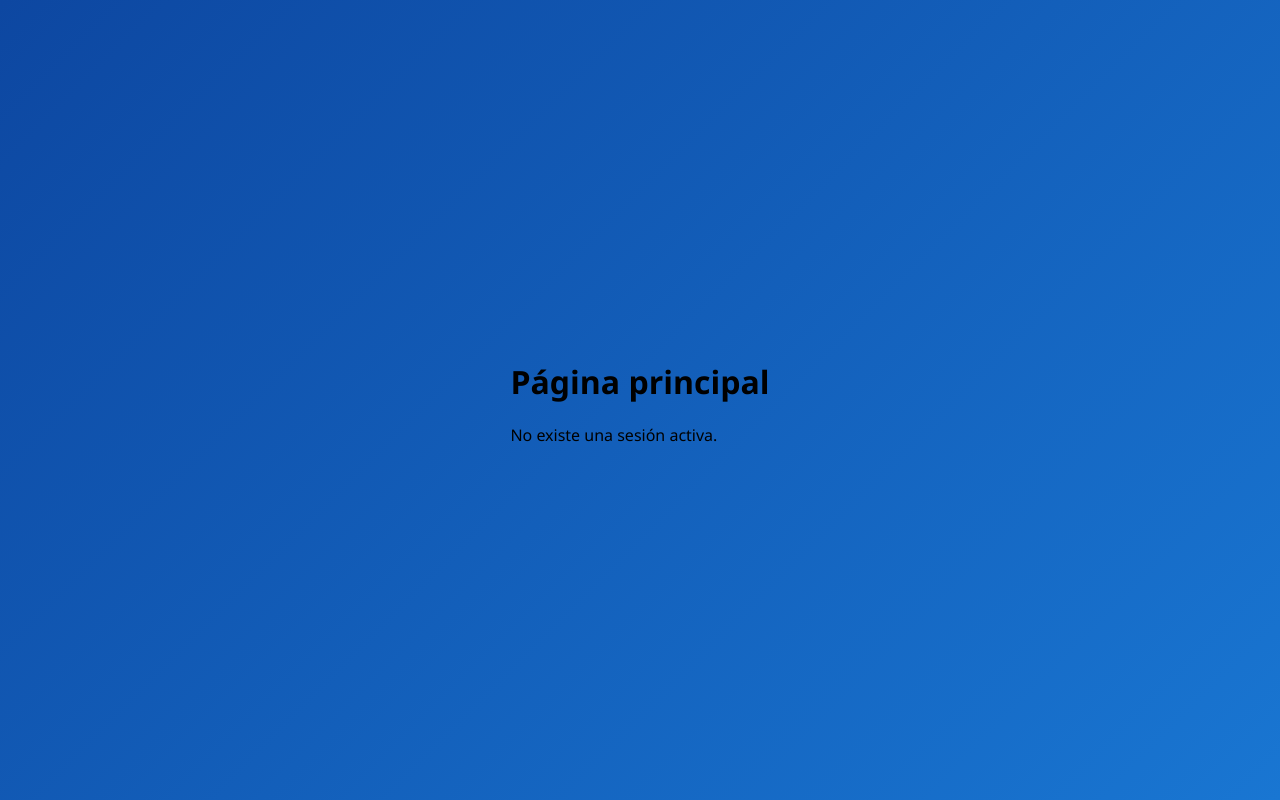
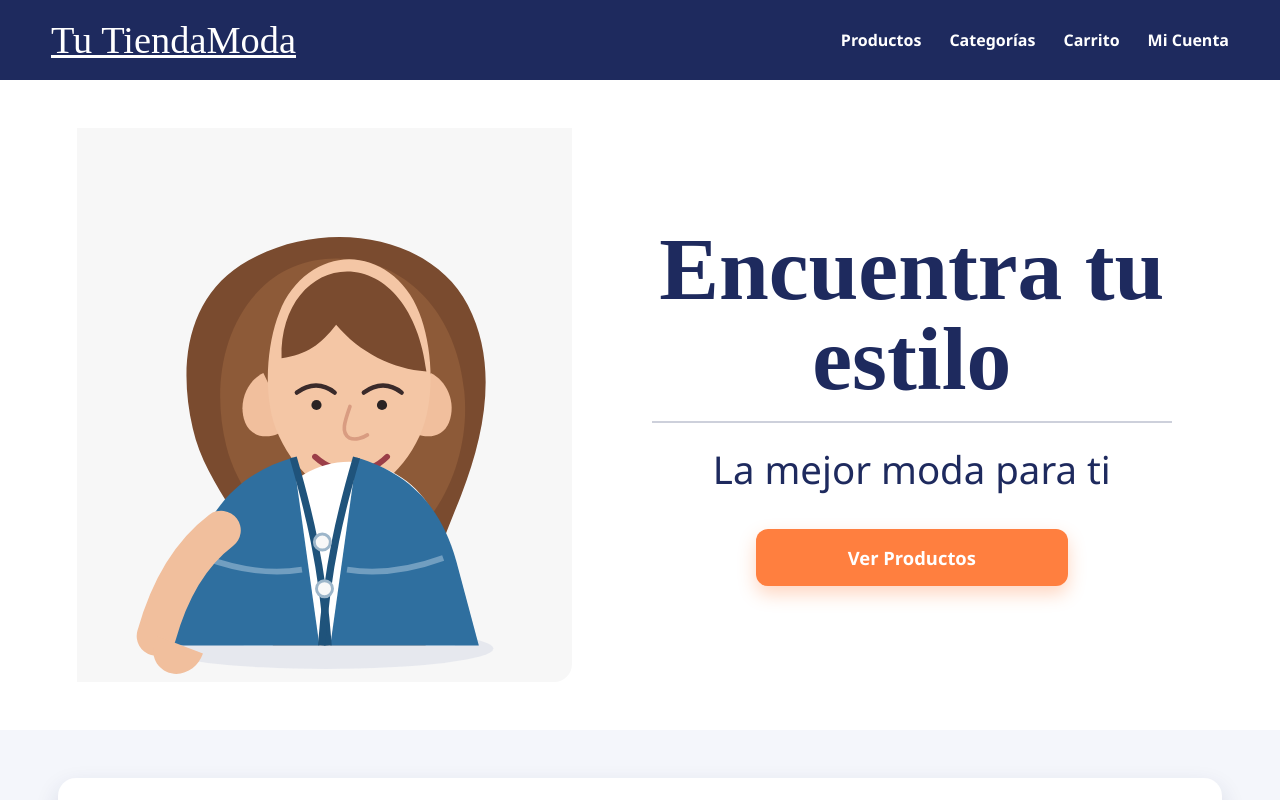
Before and after one commit to gardeazabalsiles/web-tienda, a React (Vite) app: page / in a window 1280 px wide. Built offline with nearby package versions, Linux system fonts and the light colour scheme.

Commit message:
Add fashion hero and product form

```diff
--- a/src/components/auth/LoginForm.tsx
+++ b/src/components/auth/LoginForm.tsx
@@ -11,7 +11,7 @@ interface LoginFormProps {
 
 
 function LoginForm({ error, onSubmit }: LoginFormProps) {
-  const [carnet, setCarnet] = useState("");
+  const [email, setEmail] = useState("");
   const [password, setPassword] = useState("");
 
 
@@ -19,16 +19,16 @@ function LoginForm({ error, onSubmit }: LoginFormProps) {
     event.preventDefault();
 
 
-    const normalizedCarnet = carnet.trim();
+    const normalizedEmail = email.trim();
 
 
-    if (!normalizedCarnet || !password) {
+    if (!normalizedEmail || !password) {
       return;
     }
 
 
     onSubmit({
-      carnet: normalizedCarnet,
+      email: normalizedEmail,
       password,
     });
   };
@@ -40,17 +40,17 @@ function LoginForm({ error, onSubmit }: LoginFormProps) {
 
 
       <div>
-        <label htmlFor="carnet">Carnet de identidad</label>
+        <label htmlFor="email">Email</label>
 
 
         <input
-          id="carnet"
-          name="carnet"
-          type="text"
-          value={carnet}
-          onChange={(event) => setCarnet(event.target.value)}
-          placeholder="Ingrese su carnet"
-          autoComplete="username"
+          id="email"
+          name="email"
+          type="email"
+          value={email}
+          onChange={(event) => setEmail(event.target.value)}
+          placeholder="Ingrese su email"
+          autoComplete="email"
           required
         />
       </div>
--- a/src/data/users.json
+++ b/src/data/users.json
@@ -1,16 +1,20 @@
 [
   {
     "id": "user-1",
-    "name": "Administrador",
-    "carnet": "1234567",
-    "password": "admin123",
-    "role": "ADMIN"
+    "nombre": "Administrador",
+    "email": "admin@tienda.com",
+    "contraseña": "admin123",
+    "rol": "ADMIN",
+    "direccion": "Av. Principal 123",
+    "telefono": "70000001"
   },
   {
     "id": "user-2",
-    "name": "Usuario de prueba",
-    "carnet": "1234",
-    "password": "hola",
-    "role": "USUARIO"
+    "nombre": "Usuario de prueba",
+    "email": "usuario@tienda.com",
+    "contraseña": "hola",
+    "rol": "USUARIO",
+    "direccion": "Calle Secundaria 456",
+    "telefono": "70000002"
   }
 ]
--- /dev/null
+++ b/src/pages/HomePage.css
@@ -0,0 +1,255 @@
+.home-page {
+  position: fixed;
+  inset: 0;
+  min-height: 100vh;
+  width: 100%;
+  overflow: auto;
+  background: #f4f6fb;
+  color: #1e2a5e;
+}
+
+.home-navbar {
+  display: flex;
+  align-items: center;
+  justify-content: space-between;
+  gap: 32px;
+  width: 100%;
+  padding: 18px 48px;
+  background: #1e2a5e;
+  border: 3px solid #1e2a5e;
+  box-sizing: border-box;
+}
+
+.home-navbar__brand {
+  color: #ffffff;
+  font-family: "Brush Script MT", "Brush Script Std", cursive;
+  font-size: 2.4rem;
+  line-height: 1;
+  white-space: nowrap;
+}
+
+.home-navbar__links {
+  display: flex;
+  align-items: center;
+  gap: 28px;
+  margin: 0;
+  padding: 0;
+  list-style: none;
+}
+
+.home-navbar__link {
+  color: #ffffff;
+  font-size: 1rem;
+  font-weight: 700;
+  text-decoration: none;
+  text-transform: capitalize;
+}
+
+.home-navbar__link:hover,
+.home-navbar__link:focus-visible {
+  text-decoration: underline;
+  text-underline-offset: 6px;
+}
+
+.home-content {
+  width: min(920px, calc(100% - 32px));
+  margin: 48px auto;
+  padding: 32px;
+  background: #ffffff;
+  border-radius: 18px;
+  box-shadow: 0 10px 25px rgba(30, 42, 94, 0.14);
+}
+
+.home-content__logout {
+  max-width: 220px;
+  margin-top: 16px;
+}
+
+@media (max-width: 720px) {
+  .home-navbar {
+    flex-direction: column;
+    align-items: flex-start;
+    padding: 18px 24px;
+  }
+
+  .home-navbar__links {
+    flex-wrap: wrap;
+    gap: 16px;
+  }
+}
+
+.home-hero {
+  display: grid;
+  grid-template-columns: minmax(280px, 44%) 1fr;
+  align-items: center;
+  gap: 48px;
+  padding: 48px clamp(24px, 6vw, 96px);
+  background: #ffffff;
+}
+
+.home-hero__image-wrapper {
+  align-self: stretch;
+  min-height: 360px;
+  overflow: hidden;
+  border-radius: 0 0 18px 0;
+}
+
+.home-hero__image {
+  width: 100%;
+  height: 100%;
+  min-height: 360px;
+  object-fit: cover;
+  object-position: center top;
+  display: block;
+}
+
+.home-hero__text {
+  color: #1e2a5e;
+  text-align: center;
+}
+
+.home-hero__text h1 {
+  margin: 0;
+  font-family: "Brush Script MT", "Brush Script Std", cursive;
+  font-size: clamp(3rem, 7vw, 5.8rem);
+  line-height: 1;
+}
+
+.home-hero__divider {
+  width: min(520px, 100%);
+  height: 2px;
+  margin: 18px auto 20px;
+  background: rgba(30, 42, 94, 0.22);
+}
+
+.home-hero__text p {
+  margin: 0 0 34px;
+  color: #1e2a5e;
+  font-size: clamp(1.5rem, 3vw, 2.4rem);
+}
+
+.home-hero__button,
+.product-form__button {
+  display: inline-flex;
+  align-items: center;
+  justify-content: center;
+  width: auto;
+  min-width: 240px;
+  padding: 16px 36px;
+  background: #ff7f3f;
+  color: #ffffff;
+  border: none;
+  border-radius: 12px;
+  box-shadow: 0 8px 18px rgba(255, 127, 63, 0.32);
+  font-size: 1.15rem;
+  font-weight: 800;
+  text-decoration: none;
+  cursor: pointer;
+}
+
+.home-hero__button:hover,
+.home-hero__button:focus-visible,
+.product-form__button:hover,
+.product-form__button:focus-visible {
+  background: #f46f2b;
+  transform: translateY(-2px);
+}
+
+.products-section {
+  width: min(1100px, calc(100% - 32px));
+  margin: 48px auto 0;
+  padding: 32px;
+  background: #ffffff;
+  border-radius: 18px;
+  box-shadow: 0 10px 25px rgba(30, 42, 94, 0.14);
+}
+
+.products-section__eyebrow {
+  margin: 0 0 8px;
+  color: #ff7f3f;
+  font-weight: 800;
+  text-transform: uppercase;
+  letter-spacing: 0.08em;
+}
+
+.products-section h2 {
+  margin-top: 0;
+  color: #1e2a5e;
+}
+
+.product-form {
+  display: grid;
+  grid-template-columns: repeat(3, minmax(160px, 1fr)) auto;
+  align-items: end;
+  gap: 16px;
+  width: 100%;
+  max-width: none;
+  padding: 0;
+  background: transparent;
+  border-radius: 0;
+  box-shadow: none;
+}
+
+.product-form label {
+  grid-row: 1;
+  margin-bottom: -8px;
+}
+
+.product-form input,
+.product-form__button {
+  grid-row: 2;
+}
+
+.product-list {
+  display: grid;
+  grid-template-columns: repeat(auto-fit, minmax(220px, 1fr));
+  gap: 16px;
+  margin-top: 28px;
+}
+
+.product-card,
+.product-list__empty {
+  padding: 18px;
+  border: 1px solid rgba(30, 42, 94, 0.14);
+  border-radius: 14px;
+  background: #f8f9fd;
+}
+
+.product-card h3 {
+  margin: 0 0 8px;
+  color: #1e2a5e;
+}
+
+.product-card p {
+  margin: 0 0 12px;
+}
+
+.product-card strong {
+  color: #ff7f3f;
+}
+
+.product-list__empty {
+  grid-column: 1 / -1;
+  margin: 0;
+}
+
+@media (max-width: 900px) {
+  .home-hero {
+    grid-template-columns: 1fr;
+    gap: 28px;
+  }
+
+  .product-form {
+    grid-template-columns: 1fr;
+  }
+
+  .product-form label,
+  .product-form input,
+  .product-form__button {
+    grid-row: auto;
+  }
+
+  .product-form label {
+    margin-bottom: -8px;
+  }
+}
--- a/src/pages/HomePage.tsx
+++ b/src/pages/HomePage.tsx
@@ -1,12 +1,27 @@
+import { useState } from "react";
+import type { FormEventHandler } from "react";
 import { useNavigate } from "react-router-dom";
 
 
 import { authRepository } from "../repositories/authRepository";
+import "./HomePage.css";
+
+
+interface Product {
+  id: number;
+  name: string;
+  category: string;
+  price: string;
+}
 
 
 function HomePage() {
   const navigate = useNavigate();
   const user = authRepository.getCurrentUser();
+  const [products, setProducts] = useState<Product[]>([]);
+  const [productName, setProductName] = useState("");
+  const [productCategory, setProductCategory] = useState("");
+  const [productPrice, setProductPrice] = useState("");
 
 
   const handleLogout = () => {
@@ -15,25 +30,179 @@ function HomePage() {
   };
 
 
+  const handleAddProduct: FormEventHandler<HTMLFormElement> = (event) => {
+    event.preventDefault();
+
+
+    const name = productName.trim();
+    const category = productCategory.trim();
+    const price = productPrice.trim();
+
+
+    if (!name || !category || !price) {
+      return;
+    }
+
+
+    setProducts((currentProducts) => [
+      ...currentProducts,
+      {
+        id: Date.now(),
+        name,
+        category,
+        price,
+      },
+    ]);
+    setProductName("");
+    setProductCategory("");
+    setProductPrice("");
+  };
+
+
   return (
-    <main>
+    <main className="home-page">
+      <nav className="home-navbar" aria-label="Navegación principal">
+        <a className="home-navbar__brand" href="/">
+          Tu TiendaModa
+        </a>
+
+
+        <ul className="home-navbar__links">
+          <li>
+            <a className="home-navbar__link" href="#productos">
+              Productos
+            </a>
+          </li>
+          <li>
+            <a className="home-navbar__link" href="#categorias">
+              Categorías
+            </a>
+          </li>
+          <li>
+            <a className="home-navbar__link" href="#carrito">
+              Carrito
+            </a>
+          </li>
+          <li>
+            <a className="home-navbar__link" href="#mi-cuenta">
+              Mi cuenta
+            </a>
+          </li>
+        </ul>
+      </nav>
+
+
+      <section className="home-hero">
+        <div className="home-hero__image-wrapper">
+          <img
+            className="home-hero__image"
+            src="/images/hero-woman.svg"
+            alt="Mujer sonriendo con chaqueta de jean"
+          />
+        </div>
+
+
+        <div className="home-hero__text">
+          <h1>Encuentra tu estilo</h1>
+          <div className="home-hero__divider" />
+          <p>La mejor moda para ti</p>
+          <a className="home-hero__button" href="#productos">
+            Ver Productos
+          </a>
+        </div>
+      </section>
+
+
+      <section className="products-section" id="productos">
+        <div>
+          <p className="products-section__eyebrow">Productos</p>
+          <h2>Agrega productos a tu tienda</h2>
+        </div>
+
+
+        <form className="product-form" onSubmit={handleAddProduct}>
+          <label htmlFor="product-name">Nombre del producto</label>
+          <input
+            id="product-name"
+            type="text"
+            value={productName}
+            onChange={(event) => setProductName(event.target.value)}
+            placeholder="Ej. Chaqueta denim"
+            required
+          />
+
+
+          <label htmlFor="product-category">Categoría</label>
+          <input
+            id="product-category"
+            type="text"
+            value={productCategory}
+            onChange={(event) => setProductCategory(event.target.value)}
+            placeholder="Ej. Moda mujer"
+            required
+          />
+
+
+          <label htmlFor="product-price">Precio</label>
+          <input
+            id="product-price"
+            type="text"
+            value={productPrice}
+            onChange={(event) => setProductPrice(event.target.value)}
+            placeholder="Ej. 120 Bs"
+            required
+          />
+
+
+          <button className="product-form__button" type="submit">
+            Agregar producto
+          </button>
+        </form>
+
+
+        <div className="product-list" aria-live="polite">
+          {products.length > 0 ? (
+            products.map((product) => (
+              <article className="product-card" key={product.id}>
+                <h3>{product.name}</h3>
+                <p>{product.category}</p>
+                <strong>{product.price}</strong>
+              </article>
+            ))
+          ) : (
+            <p className="product-list__empty">
+              Aún no agregaste productos. Usa el formulario para comenzar.
+            </p>
+          )}
+        </div>
+      </section>
+
+
+      <section className="home-content" id="mi-cuenta">
         <h1>Página principal</h1>
 
 
         {user ? (
           <>
-          <p>Bienvenido, {user.name}</p>
-          <p>Carnet: {user.carnet}</p>
-          <p>Rol: {user.role}</p>
+            <p>Bienvenido, {user.nombre}</p>
+            <p>Email: {user.email}</p>
+            <p>Rol: {user.rol}</p>
+            <p>Dirección: {user.direccion}</p>
+            <p>Teléfono: {user.telefono}</p>
 
 
-          <button type="button" onClick={handleLogout}>
+            <button
+              className="home-content__logout"
+              type="button"
+              onClick={handleLogout}
+            >
               Cerrar sesión
             </button>
           </>
         ) : (
           <p>No existe una sesión activa.</p>
         )}
+      </section>
     </main>
   );
 }
--- a/src/pages/auth/LoginPage.tsx
+++ b/src/pages/auth/LoginPage.tsx
@@ -27,7 +27,7 @@ function LoginPage() {
 
 
     if (!user) {
-      setError("El carnet o la contraseña son incorrectos.");
+      setError("El email o la contraseña son incorrectos.");
       return;
     }
 
--- a/src/repositories/authRepository.ts
+++ b/src/repositories/authRepository.ts
@@ -15,10 +15,12 @@ const users = initialUsers as UserRecord[];
 
 export const authRepository = {
   login(credentials: LoginCredentials): User | null {
+    const normalizedEmail = credentials.email.trim().toLowerCase();
+
     const foundUser = users.find(
       (user) =>
-        user.carnet === credentials.carnet &&
-        user.password === credentials.password
+        user.email.toLowerCase() === normalizedEmail &&
+        user.contraseña === credentials.password
     );
 
 
@@ -29,9 +31,11 @@ export const authRepository = {
 
     const sessionUser: User = {
       id: foundUser.id,
-      name: foundUser.name,
-      carnet: foundUser.carnet,
-      role: foundUser.role,
+      nombre: foundUser.nombre,
+      email: foundUser.email,
+      rol: foundUser.rol,
+      direccion: foundUser.direccion,
+      telefono: foundUser.telefono,
     };
 
 
```
Also changed, not shown: src/types/auth.ts (+7 -5 lines), public/images/hero-woman.svg (added). Lines whose indentation alone changed are shown as unchanged.
